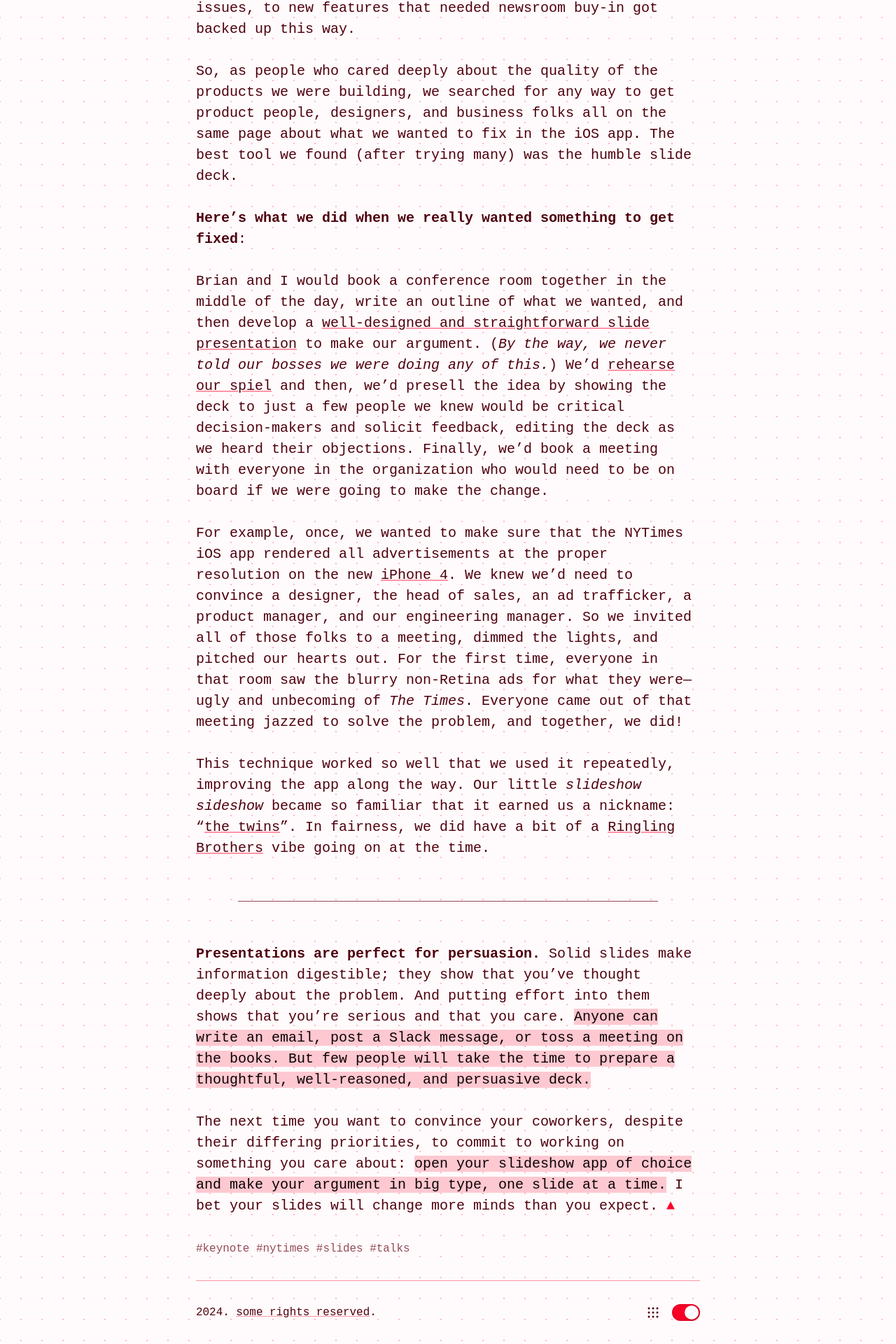
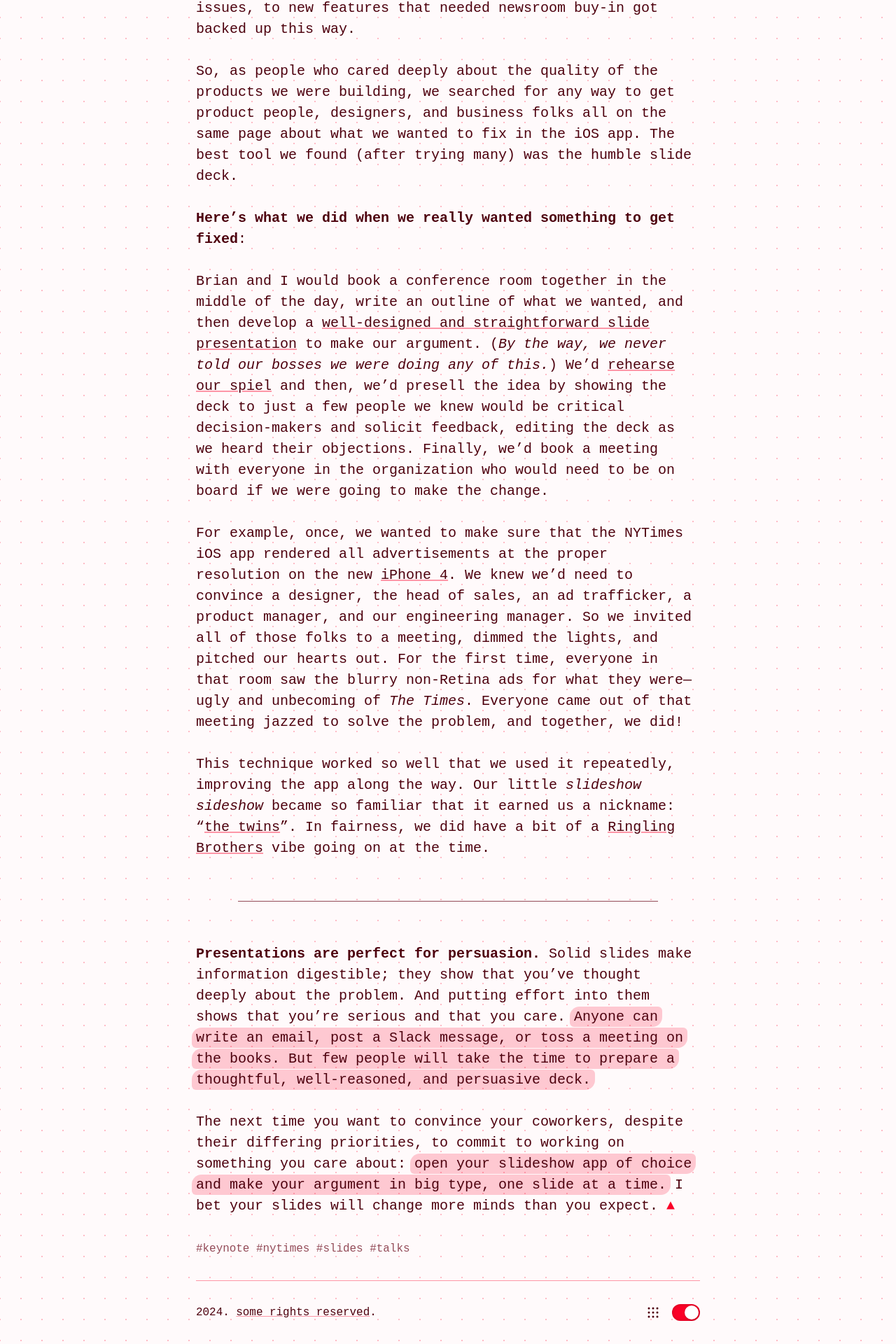
Before and after one commit to mbbischoff/website, a Jekyll site: the page built from _posts/2022-02-06-stacking-the-deck.markdown, in a window 1280 px wide. Shown: the part 1745-3665 px from the top of the page at 70% size. Built offline with Jekyll 4.4.1, drawn with Linux system fonts in a browser that asks for light colours; some web fonts are replaced; comment, search, counter and statistics services are not loaded; a style sheet for code colours, icons or effects is not loaded.

Commit message:
Better <mark>

```diff
--- a/_sass/themes/_themes.scss
+++ b/_sass/themes/_themes.scss
@@ -113,8 +113,15 @@ footer {
 
 
 mark {
-	color: var(--text-emphasized);
+	// https://max.hn/thoughts/how-to-create-a-highlighter-marker-effect-in-css
+	color: inherit;
 	background: var(--highlight);
+	margin: 0 -0.3em;
+	border-radius: 0.7em 0.3em;
+	padding: 0.15em 0.3em;
+
+	-webkit-box-decoration-break: clone;
+	box-decoration-break: clone;
 }
 
 blockquote {
```
